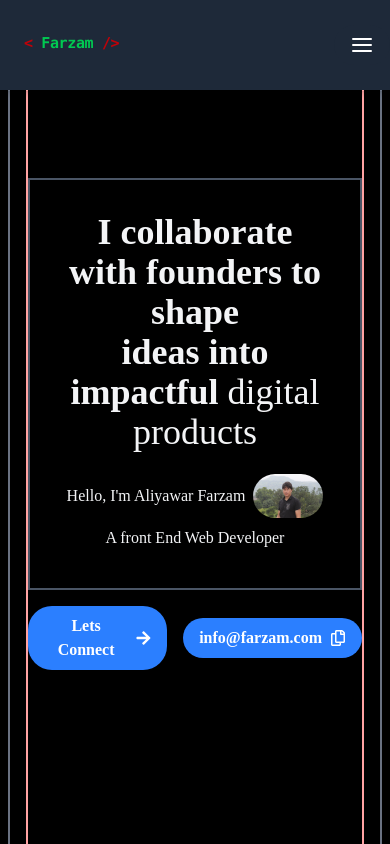
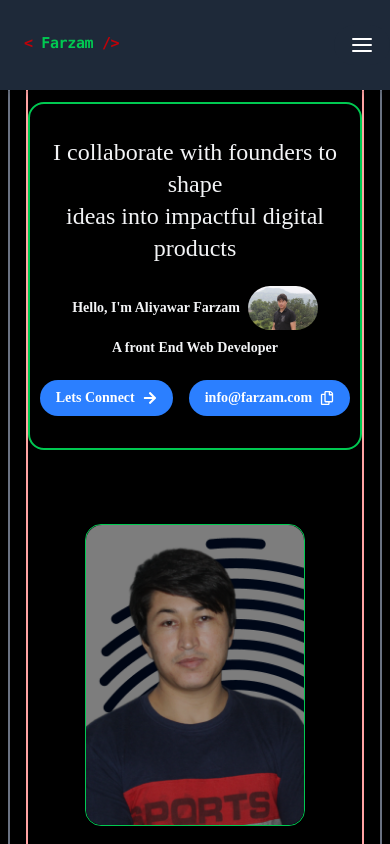
Before and after one commit to farzam313/PortFolio, a React (Vite) app: page / in a window 390 px wide. Shown: the top 844 px of the page. Built offline with nearby package versions, Linux system fonts and the light colour scheme; a web font is replaced by a local one.

Commit message:
Responsiveness Enhancment

```diff
--- a/src/layout/Sections/Hero.jsx
+++ b/src/layout/Sections/Hero.jsx
@@ -1,6 +1,5 @@
 import Button from "../../components/Button";
 import { useState } from "react";
-import React from "react";
 import { FaRegCopy, FaArrowRight } from "react-icons/fa";
 import { BiCheckDouble } from "react-icons/bi";
 
@@ -13,14 +12,14 @@ const Hero = () => {
       setCopied(true);
       setTimeout(() => {
         setCopied(false);
-      }, 2000);
+      }, 1000);
     });
   };
 
   const Bio = () => (
-    <div className="h-full flex flex-col justify-center items-center border-2 border-gray-600 p-8">
+    <div className=" flex flex-col justify-center items-center text-sm font-semibold py-8 border-2 border-green-500 rounded-2xl mt-[100px] md:px-16 lg:px-20 xl:px-24 2xl:px-28">
       <div>
-        <h2 className=" text-4xl md:text-5xl lg:text-4xl font-bold text-gray-100 mb-4">
+        <h2 className=" text-2xl md:text-5xl lg:text-6xl font-light text-gray-100 mb-4">
           <span>
             I collaborate with founders to shape
             <br />
@@ -28,7 +27,7 @@ const Hero = () => {
           </span>
           <span className="font-light"> digital products</span>
         </h2>
-        <h1 className="flex flex-wrap items-center justify-center gap-2 py-[6px] object-cover  overflow-hidden text-gray-100 ">
+        <h1 className="flex flex-wrap items-center justify-center gap-2 py-[6px] object-cover  overflow-hidden text-gray-100 text-sm md:text-2xl lg:text-3xl font-semibold">
           Hello, I'm Aliyawar Farzam
           <img
             className=" rounded-3xl object-cover max-h-[55] max-w-[80px]"
@@ -39,24 +38,31 @@ const Hero = () => {
           A front End Web Developer
         </h1>
       </div>
+      <div className="flex  justify-center items-center mt-4 gap-4">
+        <Button caption="Lets Connect" Icon={FaArrowRight} />
+        <Button
+          caption={copied ? "Copied!" : "info@farzam.com"}
+          Icon={copied ? BiCheckDouble : FaRegCopy}
+          onClick={EmailCopy}
+        />
+      </div>
     </div>
   );
 
   return (
     <div
       id="hero-container"
-      className="text-center flex flex-row h-[100vh] w-full justify-center items-center"
+      className="text-center flex flex-col h-[100vh] w-[100%] justify-center items-center gap-2 md:flex-row md:gap-4  "
     >
       <div className="relative max-w-full overflow-hidden mx-auto flex-1">
         <Bio />
-        <div className="flex  justify-center items-center mt-4 gap-4">
-          <Button caption="Lets Connect" Icon={FaArrowRight} />
-          <Button
-            caption={copied ? "Copied!" : "info@farzam.com"}
-            Icon={copied ? BiCheckDouble : FaRegCopy}
-            onClick={EmailCopy}
-          />
-        </div>
+      </div>
+      <div className="flex justify-center items-center rounded-2xl border-green-500 border-1 my-5  gap-2 ">
+        <img
+          src="farzoo.png"
+          alt="hero"
+          className=" h-[300px]  rounded-2xl  "
+        />
       </div>
     </div>
   );
```
